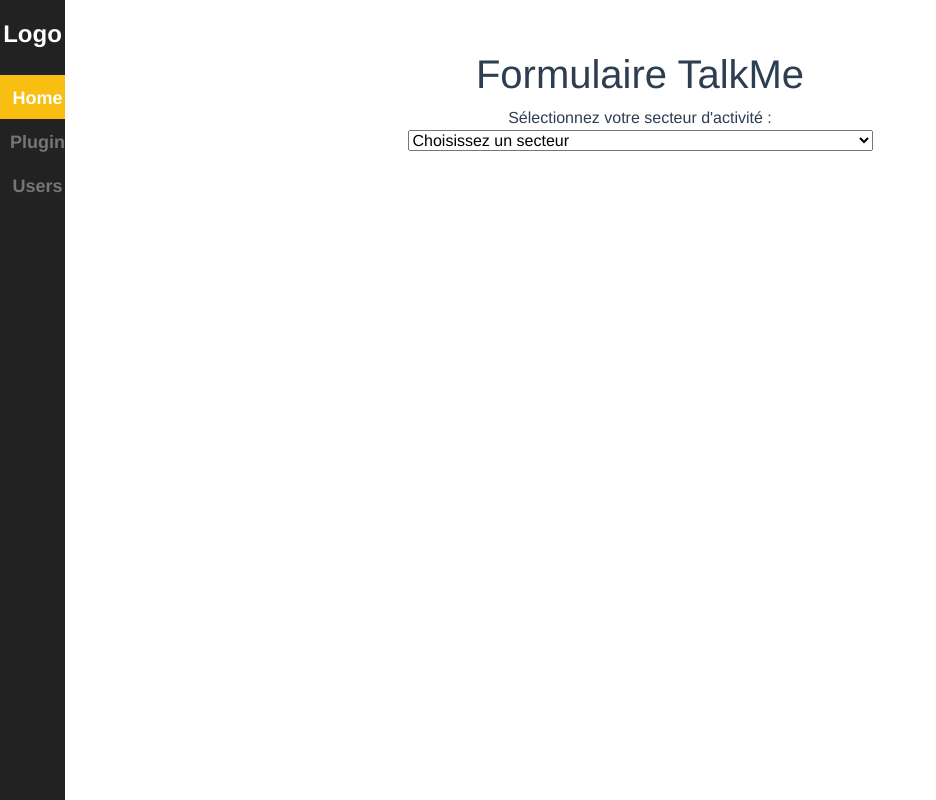
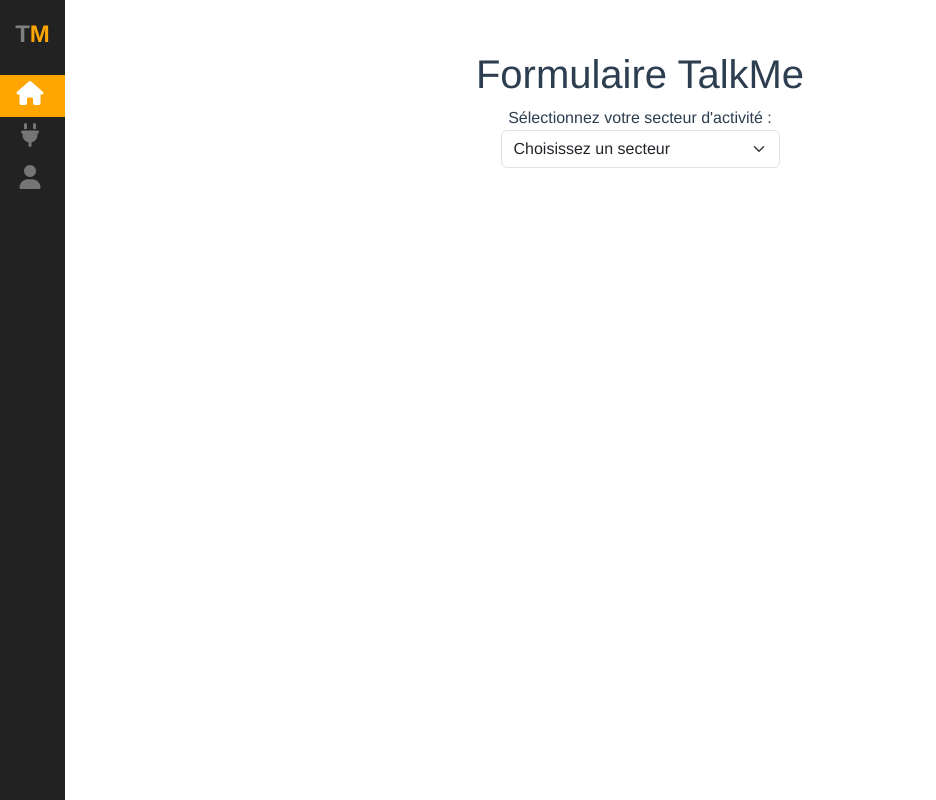
Before and after one commit to BangouraAlseny/WorkshopMDS2023, a Vue app: page / in a window 1280 px wide. Shown: the whole page, without its empty margins (0-936 px from the left). Built offline with nearby package versions, Linux system fonts and the light colour scheme.

Commit message:
gestion CSS de la navbar

```diff
--- a/public/index.html
+++ b/public/index.html
@@ -6,6 +6,7 @@
     <meta name="viewport" content="width=device-width,initial-scale=1.0">
     <link rel="icon" href="<%= BASE_URL %>favicon.ico">
     <link href="https://cdn.jsdelivr.net/npm/bootstrap@5.3.1/dist/css/bootstrap.min.css" rel="stylesheet" integrity="sha384-4bw+/aepP/YC94hEpVNVgiZdgIC5+VKNBQNGCHeKRQN+PtmoHDEXuppvnDJzQIu9" crossorigin="anonymous">
+    <link rel="stylesheet" href="https://cdnjs.cloudflare.com/ajax/libs/font-awesome/6.4.2/css/all.min.css">
     <title><%= htmlWebpackPlugin.options.title %></title>
   </head>
   <body>
--- a/src/components/AdaptativeForm.vue
+++ b/src/components/AdaptativeForm.vue
@@ -6,10 +6,12 @@
             <div>
                 <label for="sector">Sélectionnez votre secteur d'activité :</label>
             </div>
-          <select v-model="selectedSector" id="sector" class="col-5">
-            <option value="">Choisissez un secteur</option>
-            <option v-for="sector in sectors" :key="sector.value" :value="sector.value">{{ sector.label }}</option>
-          </select>
+            <div class="col-3">
+              <select v-model="selectedSector" id="sector" class="form-select col-5">
+                <option value="">Choisissez un secteur</option>
+                <option v-for="sector in sectors" :key="sector.value" :value="sector.value">{{ sector.label }}</option>
+              </select>
+            </div>
         </div>
 
         <div v-if="selectedSector" :class="[selectedSector + '-section', 'section']" class="col-10">
@@ -72,13 +74,13 @@
             // Ajoutez d'autres questions pour le secteur automobile
           ],
           technologie: [
-            { label: 'Quel langage de programmation préférez-vous ?', type: 'select', options: ['JavaScript', 'Python', 'Java', 'C++'], answers: { technologie: '' } },
+            { label: 'Quel langage de programmation préférez-vous ?', type: 'radio', options: ['JavaScript', 'Python', 'Java', 'C++'], answers: { technologie: '' } },
             { label: 'Utilisez-vous des frameworks JavaScript ?', type: 'radio', options: ['Oui', 'Non'], answers: { technologie: '' } },
             { label: 'Quelle est votre plateforme de développement préférée ?', type: 'radio', options: ['Visual Studio Code', 'IntelliJ IDEA', 'Eclipse'], answers: { technologie: '' } },
             // Ajoutez d'autres questions pour le secteur technologie
           ],
           sante: [
-            { label: 'Quelle activité sportive préférez-vous ?', type: 'select', options: ['Course à pied', 'Natation', 'Yoga', 'Football'], answers: { sante: '' } },
+            { label: 'Quelle activité sportive préférez-vous ?', type: 'radio', options: ['Course à pied', 'Natation', 'Yoga', 'Football'], answers: { sante: '' } },
             { label: 'Suivez-vous un régime alimentaire ?', type: 'radio', options: ['Oui', 'Non'], answers: { sante: '' } },
             { label: 'Combien d\'heures de sommeil avez-vous en moyenne par nuit ?', type: 'select', options: ['Moins de 5 heures', '5-7 heures', 'Plus de 7 heures'], answers: { sante: '' } },
             // Ajoutez d'autres questions pour le secteur santé
@@ -86,7 +88,7 @@
           mode: [
             { label: 'Quel style vestimentaire préférez-vous ?', type: 'radio', options: ['Décontracté', 'Classique', 'Sportif'], answers: { mode: '' } },
             { label: 'Préférez-vous les vêtements de marque ?', type: 'radio', options: ['Oui', 'Non'], answers: { mode: '' } },
-            { label: 'Quel accessoire de mode ne quittez-vous jamais ?', type: 'select', options: ['Montre', 'Bijoux', 'Chapeau', 'Sac à main'], answers: { mode: '' } },
+            { label: 'Quel accessoire de mode ne quittez-vous jamais ?', type: 'radio', options: ['Montre', 'Bijoux', 'Chapeau', 'Sac à main'], answers: { mode: '' } },
             // Ajoutez d'autres questions pour le secteur mode
           ],
           // Ajoutez d'autres secteurs et leurs questions ici
--- a/src/components/NavBar.vue
+++ b/src/components/NavBar.vue
@@ -4,17 +4,17 @@
 
             <aside id="sidebar-wrapper">
               <div class="sidebar-brand">
-                  <h2>Logo</h2>
+                  <h2><span style="color:grey">T</span><span style="color:orange">M</span></h2>
               </div>
               <ul class="sidebar-nav">
                   <li class="active">
-                  <a href="#"><i class="fa fa-home"></i>Home</a>
+                  <a href="#" title="Accueil"><i class="fa fa-home"></i></a>
                   </li>
                   <li>
-                  <a href="#"><i class="fa fa-plug"></i>Plugins</a>
+                  <a href="#" title="Modules"><i class="fa fa-plug"></i></a>
                   </li>
                   <li>
-                  <a href="#"><i class="fa fa-user"></i>Users</a>
+                  <a href="#" title="Connexion"><i class="fa fa-user"></i></a>
                   </li>
               </ul>
             </aside>
@@ -81,7 +81,6 @@
   list-style: none;
 }
 .sidebar-nav > li {
-  text-indent: 10px;
   line-height: 42px;
 }
 .sidebar-nav > li a {
@@ -90,12 +89,13 @@
   color: #757575;
   font-weight: 600;
   font-size: 18px;
+  padding: 0 15px 0 0;
 }
 .sidebar-nav > li > a:hover,
 .sidebar-nav > li.active > a {
   text-decoration: none;
   color: #fff;
-  background: #F8BE12;
+  background: orange;
 }
 .sidebar-nav > li > a i.fa {
   font-size: 24px;
```
